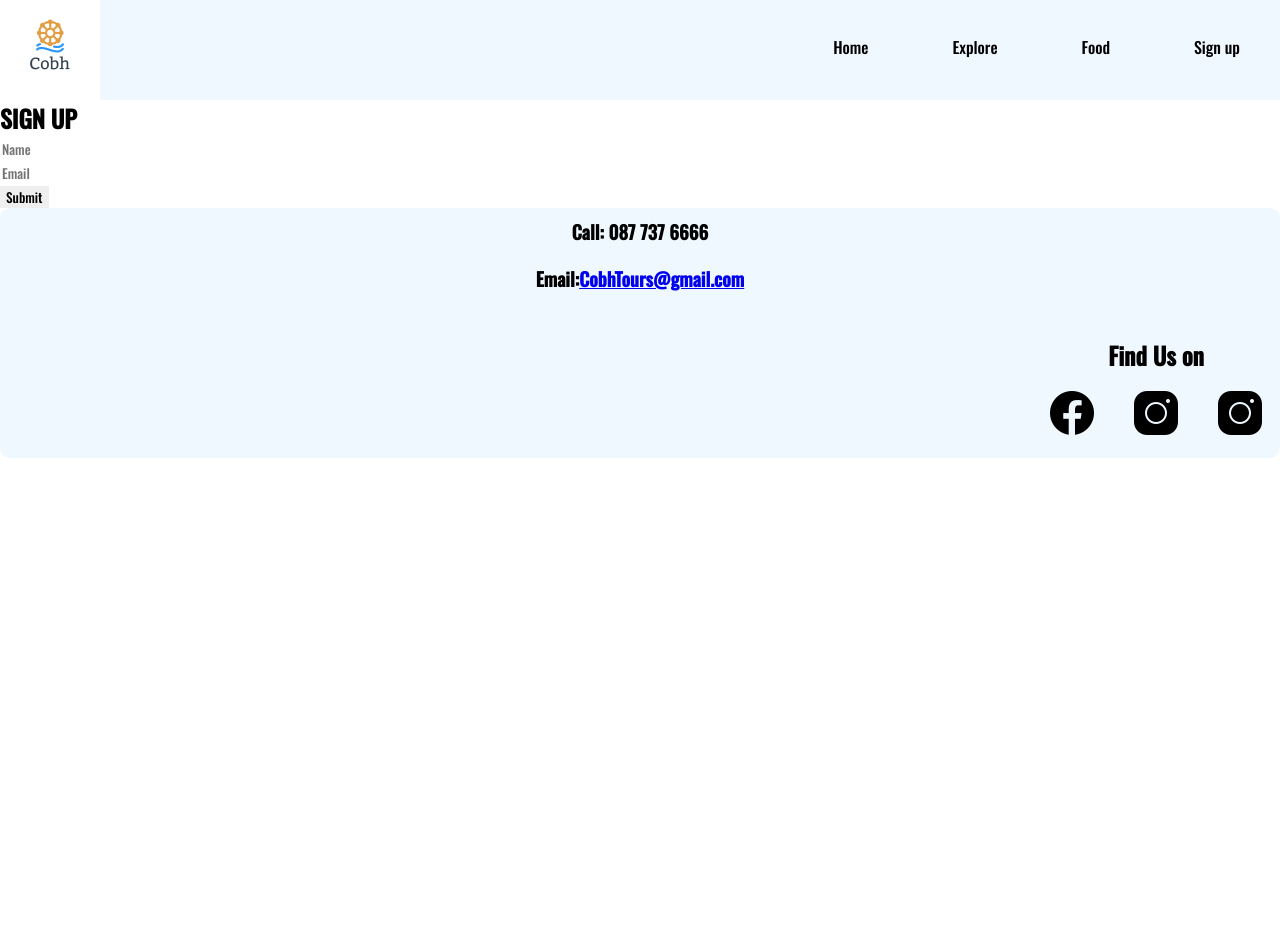
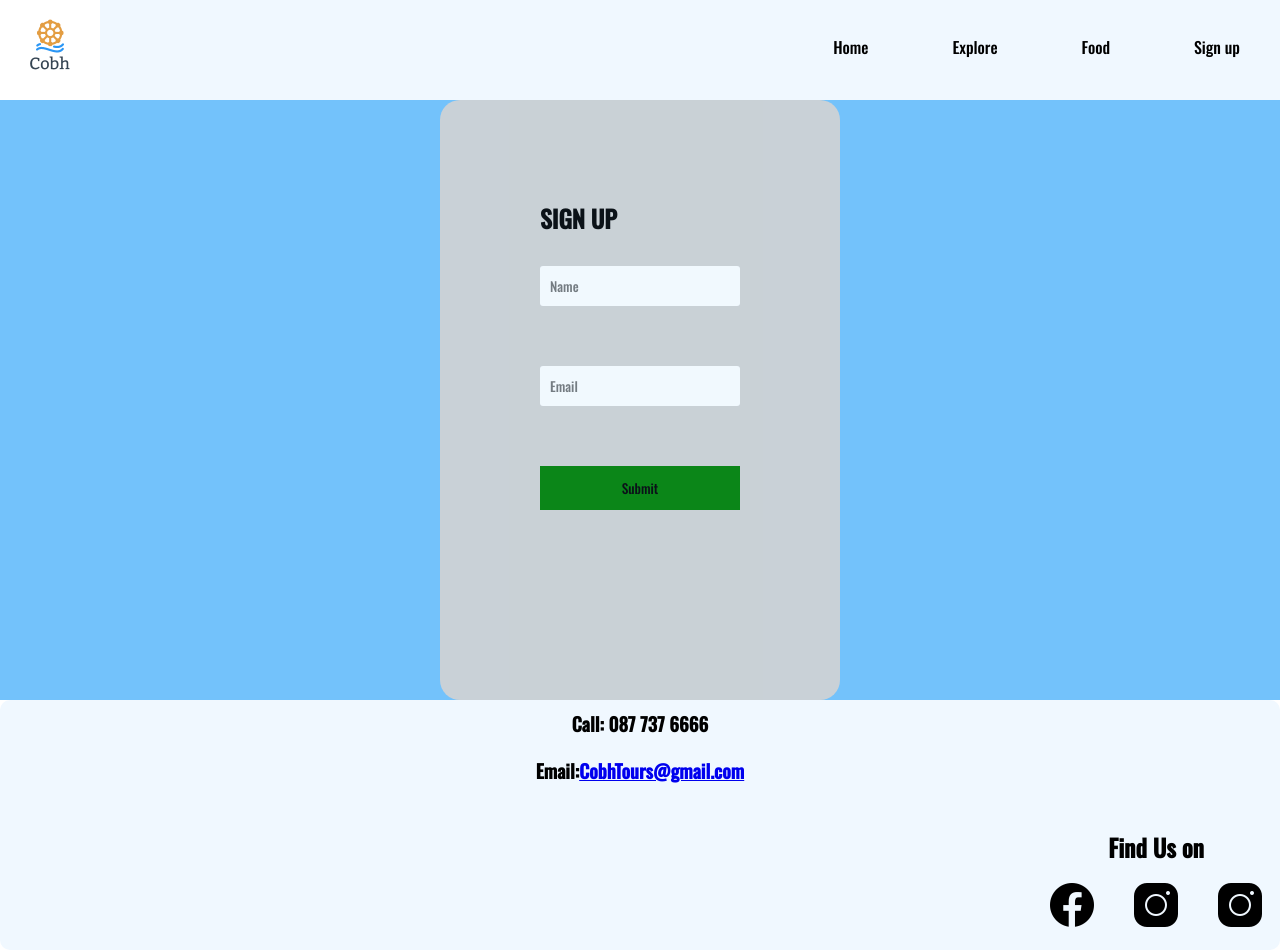
Before and after one commit to BradLyons202/Cobh-Website, a plain HTML site: page Signup.html in a window 1280 px wide. Before the commit the page ends 800 px from the top, so only its background shows below. Drawn offline with nearby package versions, Linux system fonts and the light colour scheme.

Commit message:
Sign up form styled v1.7

```diff
--- a/assets/css/style.css
+++ b/assets/css/style.css
@@ -1,3 +1,7 @@
+.clear {
+    content: '';
+    clear: both;
+}
 * {
     margin: 0%;
     border: 0;
@@ -161,3 +165,46 @@ li a:hover {
     float: right;
     width: 60%;
 }
+/*
+     SIGN UP FORM SECTION.
+*/
+
+
+.form {
+    background-color: lightgrey;
+    width: 200px;
+    padding: 100px;
+    height: 400px;
+    opacity: 0.9;
+    margin: auto;
+    border-radius: 20px;
+    top: 30px;
+
+}
+
+input {
+    width: 100%;
+    display: inline-block;
+    border-radius: 3px;
+    padding: 10px;
+    margin: 30px 0;
+    box-sizing: border-box;
+}
+
+.submit {
+    width: 100%;
+    padding: 12px;
+    background-color: green;
+    margin: 30px 0;
+    cursor: pointer;
+}
+
+.submit:hover {
+    background-color: blue;
+}
+
+#image-container {
+    background-color: #73C2FB;
+    width: 100%;
+    height: 600px;
+}
```
